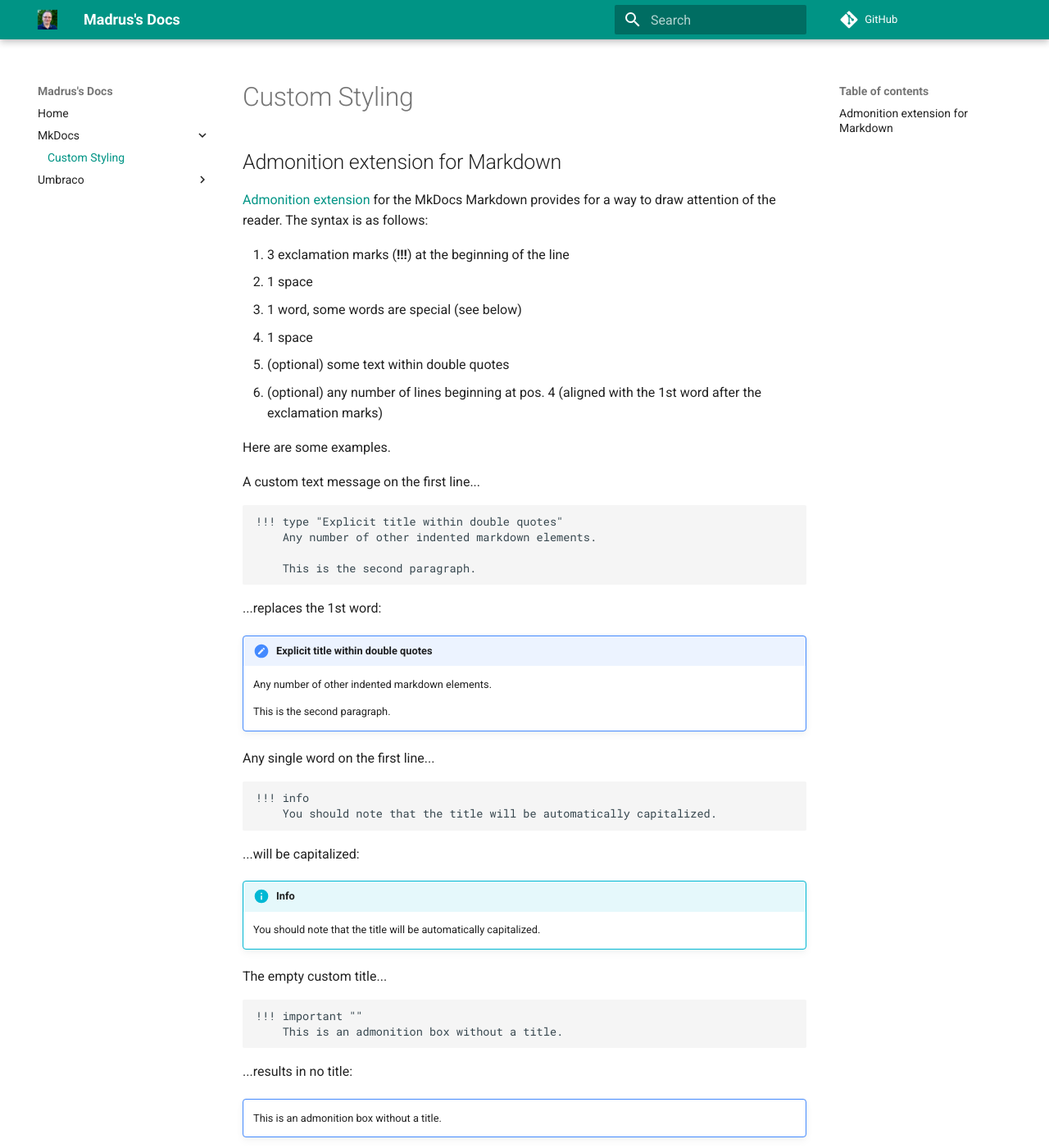
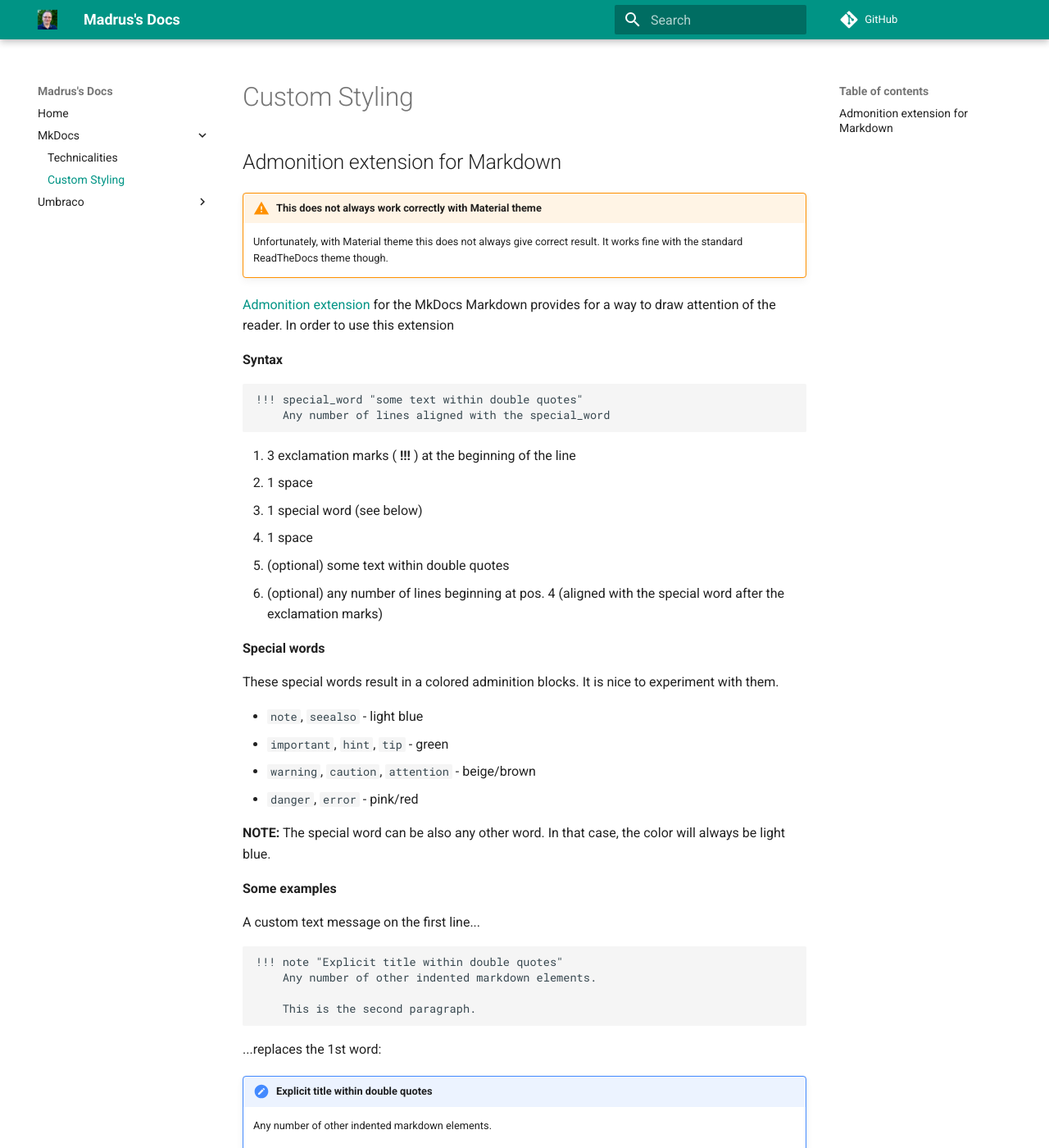
Before and after one commit to madrus/mdocs, an MkDocs documentation site: the page built from docs/mkdocs/custom_styling.md, in a window 1280 px wide and 1400 px high. Shown: the whole window at 82% size. Built offline with MkDocs 1.6.1 and Material for MkDocs 9.7.7, drawn with Linux system fonts in a browser that asks for light colours; comment, search, counter and statistics services are not loaded; old or Windows-style settings are respelled for this version of MkDocs; some of the changed text lies outside the part shown.

Commit message:
doc on styling edited

````diff
--- a/docs/mkdocs/custom_styling.md
+++ b/docs/mkdocs/custom_styling.md
@@ -1,22 +1,41 @@
-# Custom Styling
-
 ## Admonition extension for Markdown
 
-[Admonition extension](https://pythonhosted.org/Markdown/extensions/admonition.html) for the MkDocs Markdown provides for a way to draw attention of the reader. The syntax is as follows:
+!!! warning "This does not always work correctly with Material theme"
+    Unfortunately, with Material theme this does not always give correct result. It works fine with the standard ReadTheDocs theme though.
 
-1. 3 exclamation marks (**!!!**) at the beginning of the line
+[Admonition extension](https://pythonhosted.org/Markdown/extensions/admonition.html) for the MkDocs Markdown provides for a way to draw attention of the reader. In order to use this extension
+
+**Syntax**
+
+```text
+!!! special_word "some text within double quotes"
+    Any number of lines aligned with the special_word
+```
+
+1. 3 exclamation marks ( **!!!** ) at the beginning of the line
 2. 1 space
-3. 1 word, some words are special (see below)
+3. 1 special word (see below)
 4. 1 space
 5. (optional) some text within double quotes
-6. (optional) any number of lines beginning at pos. 4 (aligned with the 1st word after the exclamation marks)
+6. (optional) any number of lines beginning at pos. 4 (aligned with the special word after the exclamation marks)
 
-Here are some examples.
+**Special words**
+
+These special words result in a colored adminition blocks. It is nice to experiment with them.
+
+* `note`, `seealso` - light blue
+* `important`, `hint`, `tip` - green
+* `warning`, `caution`, `attention` - beige/brown
+* `danger`, `error` - pink/red
+
+**NOTE:** The special word can be also any other word. In that case, the color will always be light blue.
+
+**Some examples**
 
 A custom text message on the first line...
 
 ```text
-!!! type "Explicit title within double quotes"
+!!! note "Explicit title within double quotes"
     Any number of other indented markdown elements.
 
     This is the second paragraph.
@@ -24,7 +43,7 @@ A custom text message on the first line...
 
 ...replaces the 1st word:
 
-!!! type "Explicit title within double quotes"
+!!! note "Explicit title within double quotes"
     Any number of other indented markdown elements.
 
     This is the second paragraph.
@@ -32,35 +51,35 @@ A custom text message on the first line...
 Any single word on the first line...
 
 ```text
-!!! info
+!!! hint
     You should note that the title will be automatically capitalized.
 ```
 
 ...will be capitalized:
 
-!!! info
+!!! hint
     You should note that the title will be automatically capitalized.
 
 The empty custom title...
 
 ```text
-!!! important ""
+!!! warning ""
     This is an admonition box without a title.
 ```
 
 ...results in no title:
 
-!!! important ""
+!!! warning ""
     This is an admonition box without a title.
 
 The word "warning" plus custom title...
 
 ```text
-!!! warning "Don't try this at home"
+!!! danger "Don't try this at home"
     Or you will regret it for the rest of your life!
 ```
 
 ...results in the red background:
 
-!!! warning "Don't try this at home"
+!!! danger "Don't try this at home"
     Or you will regret it for the rest of your life!
--- a/mkdocs.yml
+++ b/mkdocs.yml
@@ -20,9 +20,10 @@ theme: 'material'
 pages:
   - Home: index.md
   - MkDocs:
+    - Technicalities: mkdocs/technicalities.md
     - Custom Styling: mkdocs/custom_styling.md
   - Umbraco:
-    - Technical Features: umbraco/technical_features.md
+    - Technicalities: umbraco/technicalities.md
 
 # Options
 extra:
````
Also changed, not shown: docs/index.md (+3 -3 lines), docs/mkdocs/technicalities.md (added, +13 -0 lines), docs/umbraco/technicalities.md (renamed from docs/Umbraco/technical_features.md, +0 -2 lines).
